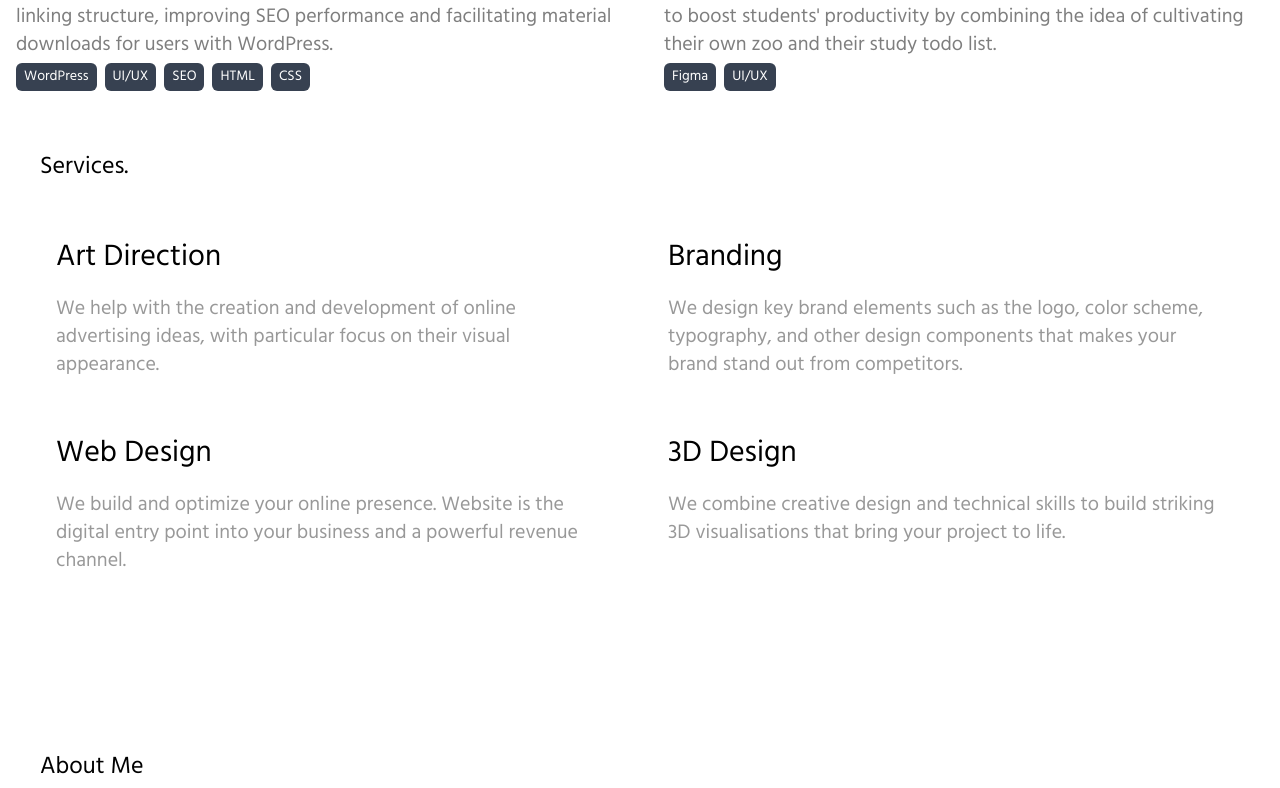
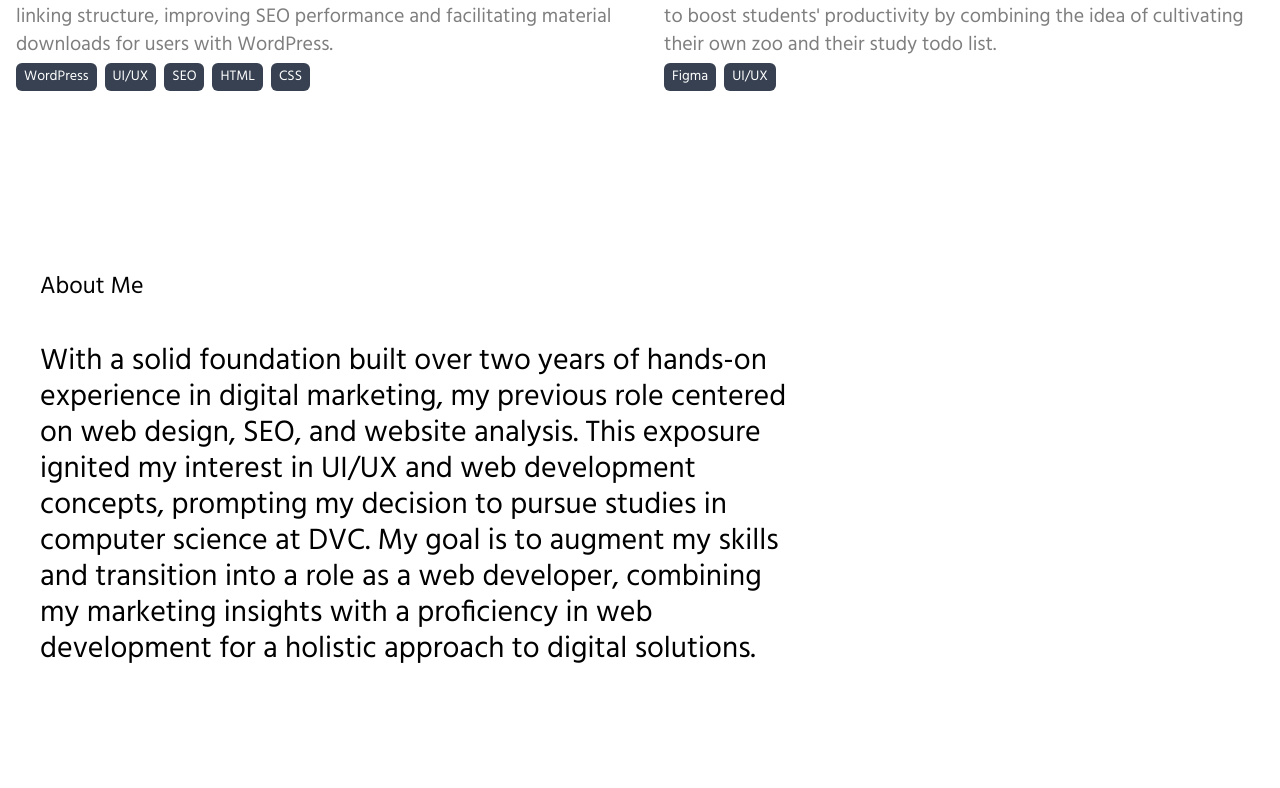
Before and after one commit to stanely86/Portfolio, a Next.js app: page / in a window 1280 px wide. Shown: the part 3013-3801 px from the top of the page. Built offline with nearby package versions, Linux system fonts and the light colour scheme.

Commit message:
new update on 0923

```diff
--- a/data/portfolio.json
+++ b/data/portfolio.json
@@ -46,7 +46,7 @@
             "id": "3",
             "title": "ASDVC Web Developer Internship Program",
             "description": "Executed UI expertise to design the websites via WIX to introduce the impactful conferences attended by ASDVC congresses.",
-            "imageSrc": "/mages/ASDVC.png",
+            "imageSrc": "/images/ASDVC.png",
             "url": "https://www.asdvc.org/copy-of-general-assembly-ssccc",
             "tag":"WIX | UI/UX| HTML| CSS"
         },
--- a/pages/index.js
+++ b/pages/index.js
@@ -110,7 +110,7 @@ export default function Home() {
           </div>
         </div>
 
-        <div className="mt-10 laptop:mt-30 p-2 laptop:p-0">
+        {/*<div className="mt-10 laptop:mt-30 p-2 laptop:p-0">
           <h1 className="tablet:m-10 text-2xl text-bold">Services.</h1>
           <div className="mt-5 tablet:m-10 grid grid-cols-1 laptop:grid-cols-2 gap-6">
             {data.services.map((service, index) => (
@@ -121,7 +121,8 @@ export default function Home() {
               />
             ))}
           </div>
-        </div>
+        </div> /*}
+
         {/* This button should not go into production */}
         {process.env.NODE_ENV === "development" && (
           <div className="fixed bottom-5 right-5">
```
